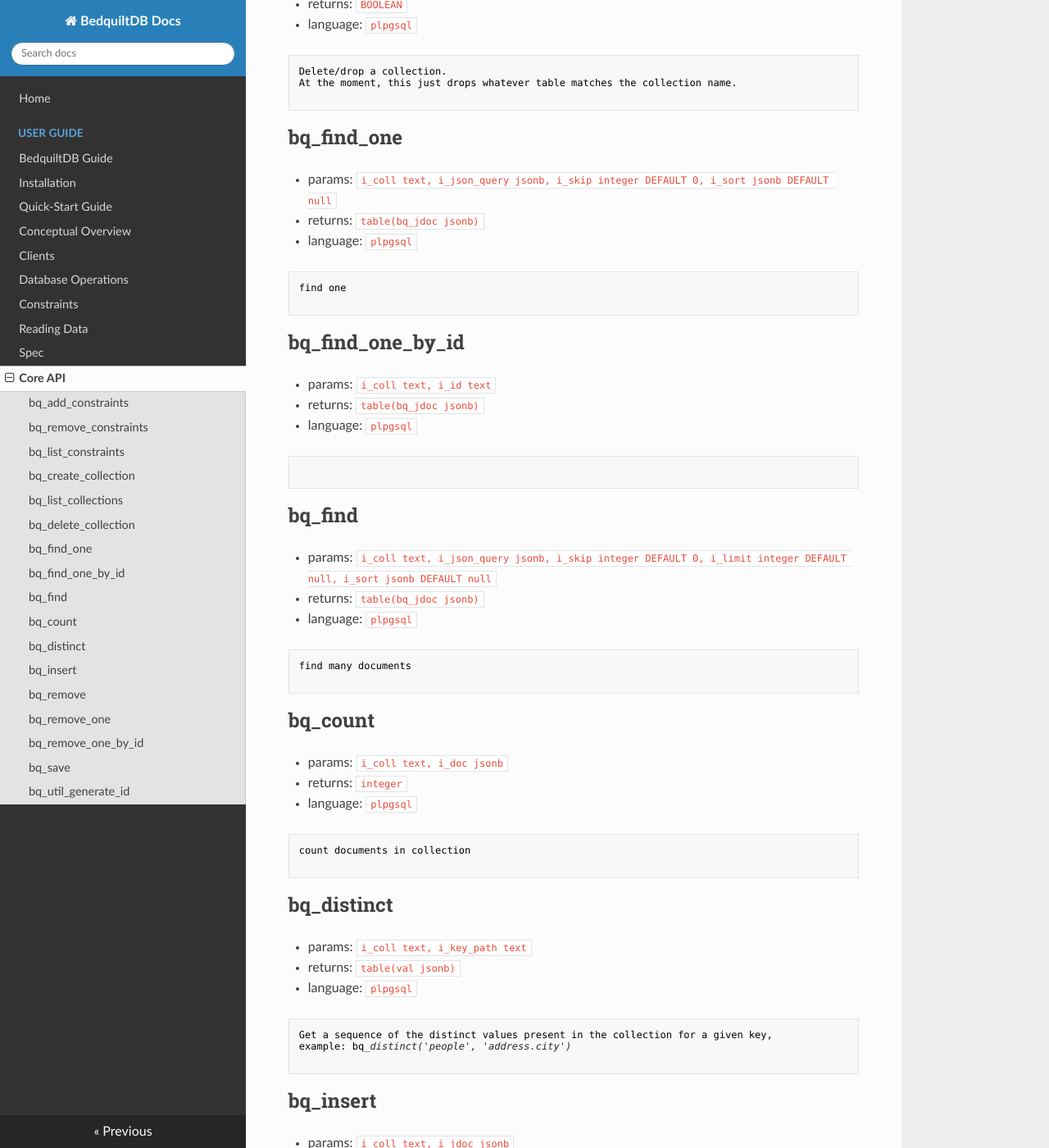
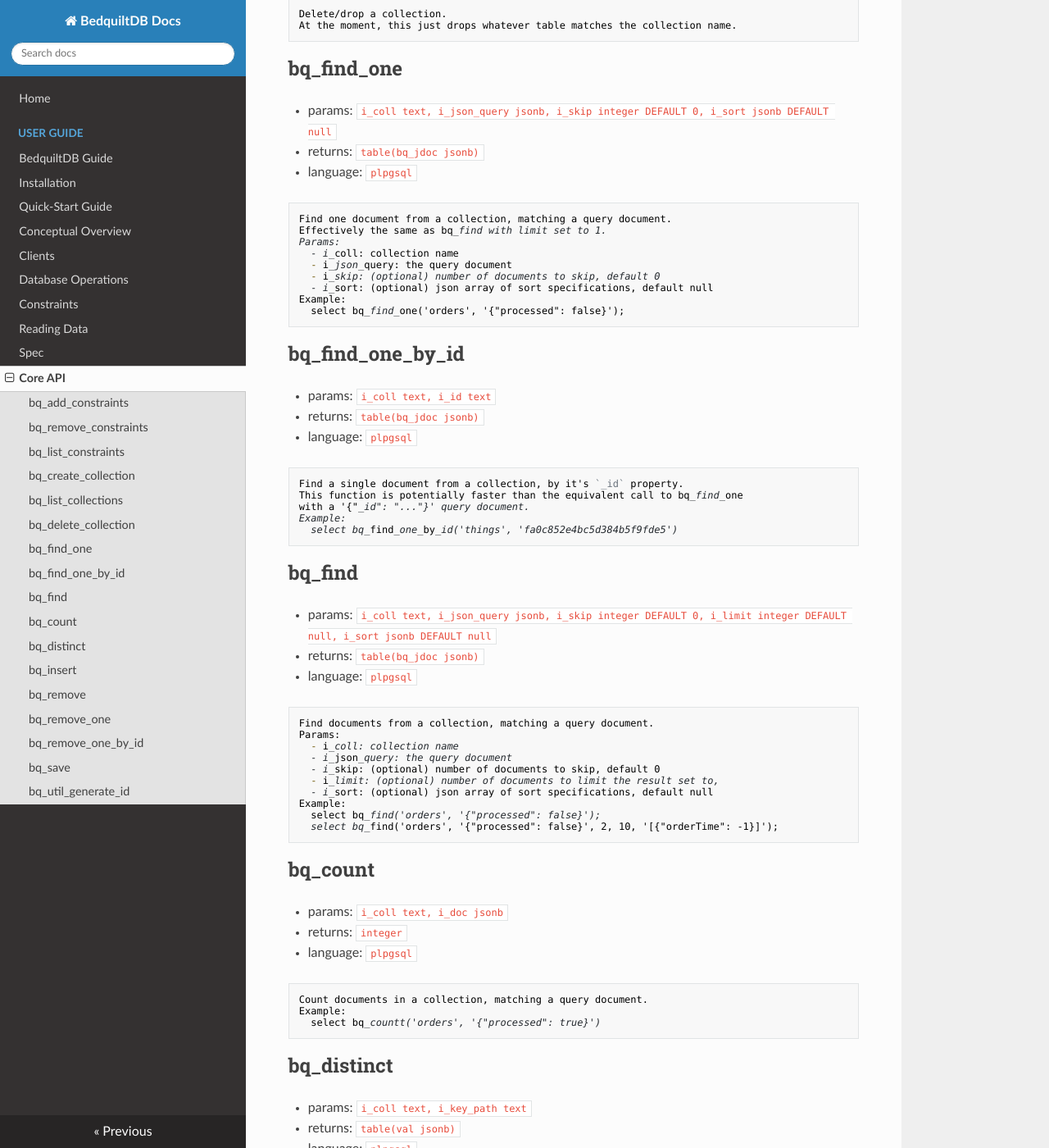
Before and after one commit to BedquiltDB/bedquilt-core, an MkDocs documentation site: the page built from doc/api_docs.md, in a window 1280 px wide and 1400 px high, scrolled down 1681 px. Shown: the whole window at 82% size. Built offline with MkDocs 1.6.1, drawn with Linux system fonts in a browser that asks for light colours; nearby versions of some CDN libraries; old or Windows-style settings are respelled for this version of MkDocs; some of the changed text lies outside the part shown.

Commit message:
flesh out the document_reads docstrings

````diff
--- a/doc/api_docs.md
+++ b/doc/api_docs.md
@@ -27,7 +27,6 @@
       then the type of that value must match the specified type.
       Valid types are "string", "number", "object", "array", "boolean".
 Returns a boolean indicating whether any of the constraints newly applied.
-
 ```
 
 
@@ -42,7 +41,6 @@
 Remove constraints from collection.
 The supplied json document should match the spec for existing constraints.
 Returns True if any of the constraints were removed, False otherwise.
-
 ```
 
 
@@ -55,7 +53,6 @@
 
 ```markdown
 Get a list of text descriptions of constraints on this collection.
-
 ```
 
 
@@ -70,7 +67,6 @@
 
 ```markdown
 Create a collection with the specified name
-
 ```
 
 
@@ -84,7 +80,6 @@
 ```markdown
 Get a list of existing collections.
 This checks information_schema for tables matching the expected structure.
-
 ```
 
 
@@ -98,7 +93,6 @@
 ```markdown
 Delete/drop a collection.
 At the moment, this just drops whatever table matches the collection name.
-
 ```
 
 
@@ -112,8 +106,15 @@
 - language: `plpgsql`
 
 ```markdown
-find one
-
+Find one document from a collection, matching a query document.
+Effectively the same as bq_find with limit set to 1.
+Params:
+  - i_coll: collection name
+  - i_json_query: the query document
+  - i_skip: (optional) number of documents to skip, default 0
+  - i_sort: (optional) json array of sort specifications, default null
+Example:
+  select bq_find_one('orders', '{"processed": false}');
 ```
 
 
@@ -125,7 +126,11 @@
 - language: `plpgsql`
 
 ```markdown
-
+Find a single document from a collection, by it's `_id` property.
+This function is potentially faster than the equivalent call to bq_find_one
+with a '{"_id": "..."}' query document.
+Example:
+  select bq_find_one_by_id('things', 'fa0c852e4bc5d384b5f9fde5')
 ```
 
 
@@ -137,8 +142,16 @@
 - language: `plpgsql`
 
 ```markdown
-find many documents
-
+Find documents from a collection, matching a query document.
+Params:
+  - i_coll: collection name
+  - i_json_query: the query document
+  - i_skip: (optional) number of documents to skip, default 0
+  - i_limit: (optional) number of documents to limit the result set to,
+  - i_sort: (optional) json array of sort specifications, default null
+Example:
+  select bq_find('orders', '{"processed": false}');
+  select bq_find('orders', '{"processed": false}', 2, 10, '[{"orderTime": -1}]');
 ```
 
 
@@ -150,8 +163,9 @@
 - language: `plpgsql`
 
 ```markdown
-count documents in collection
-
+Count documents in a collection, matching a query document.
+Example:
+  select bq_countt('orders', '{"processed": true}')
 ```
 
 
@@ -164,8 +178,8 @@
 
 ```markdown
 Get a sequence of the distinct values present in the collection for a given key,
-example: bq_distinct('people', 'address.city')
-
+Example:
+  select bq_distinct('people', 'address.city')
 ```
 
 
@@ -180,7 +194,6 @@
 
 ```markdown
 insert document
-
 ```
 
 
@@ -193,7 +206,6 @@
 
 ```markdown
 remove documents
-
 ```
 
 
@@ -206,7 +218,6 @@
 
 ```markdown
 remove one document
-
 ```
 
 
@@ -219,7 +230,6 @@
 
 ```markdown
 remove one document
-
 ```
 
 
@@ -232,7 +242,6 @@
 
 ```markdown
 save document
-
 ```
 
 
@@ -249,5 +258,4 @@
 Generate a random string ID.
 Used by the document write functions to populate the '_id' field
 if it is missing.
-
 ```
````
Also changed, not shown: 2 other files.
